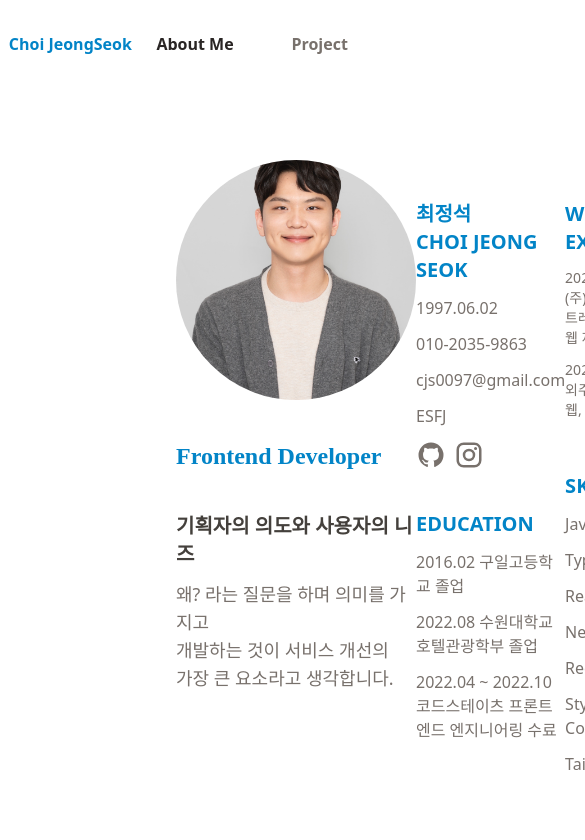
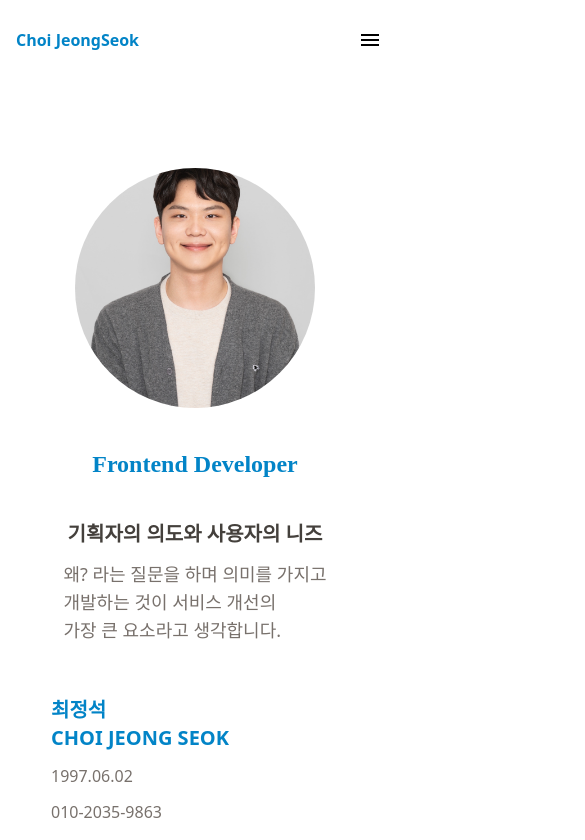
Before and after one commit to cjsgmail/portfolio, a React (Create React App) app: page / in a window 390 px wide. Shown: the top 840 px of the page, 585 px wide, since content can reach past the window. Built offline with nearby package versions, Linux system fonts and the light colour scheme.

Commit message:
반응형 개발중

```diff
--- a/src/components/Header.tsx
+++ b/src/components/Header.tsx
@@ -1,3 +1,4 @@
+import {Icon} from '@iconify/react'
 import {useEffect, useState} from 'react'
 import {Link, useLocation} from 'react-router-dom'
 
@@ -19,22 +20,26 @@ export default function Header() {
   }, [location.pathname])
 
   return (
-    <header className="fixed top-0 flex h-20 w-full flex-row bg-white/50 p-2">
-      <div className="flex-1 cursor-default py-6 text-center font-bold text-sky-600">
+    <header className="fixed top-0 flex h-20 w-full flex-row bg-white/50 p-2 max-[1149px]:items-center max-[1149px]:justify-between">
+      <div className="desktop:flex-1 cursor-default py-6 text-center font-bold text-sky-600 max-[1149px]:ml-2">
         Choi JeongSeok
       </div>
       <Link
         to="/"
-        className="flex-1 cursor-pointer py-6"
+        className="desktop:block hidden flex-1 cursor-pointer py-6"
       >
         <div className={aboutTabClass}>About Me</div>
       </Link>
       <Link
         to="/project"
-        className="flex-1 cursor-pointer py-6"
+        className="desktop:block hidden flex-1 cursor-pointer py-6"
       >
         <div className={projectTabClass}>Project</div>
       </Link>
+      <Icon
+        icon="material-symbols:menu"
+        className="desktop:hidden text-2xl"
+      />
     </header>
   )
 }
--- a/src/components/about/ProfileSection.tsx
+++ b/src/components/about/ProfileSection.tsx
@@ -1,6 +1,6 @@
 export default function ProfileSection() {
   return (
-    <section className="flex w-72 flex-col">
+    <section className="mt-10 flex w-72 flex-col items-center">
       <div className="mb-10 h-60 w-60 overflow-hidden rounded-full">
         <img
           className="h-full w-full object-cover"
@@ -8,7 +8,7 @@ export default function ProfileSection() {
           src="/assets/images/profile.jpeg"
         />
       </div>
-      <div className="font-job mb-10 text-2xl font-bold text-sky-600">Frontend Developer</div>
+      <div className="mb-10 font-job text-2xl font-bold text-sky-600">Frontend Developer</div>
       <div className="mb-3 text-xl font-bold text-stone-700">기획자의 의도와 사용자의 니즈</div>
       <p className="mb-3 text-lg text-stone-500">
         왜? 라는 질문을 하며 의미를 가지고
--- a/src/components/pages/About.tsx
+++ b/src/components/pages/About.tsx
@@ -4,7 +4,7 @@ import ProfileSection from '../about/ProfileSection'
 
 export default function About() {
   return (
-    <div className="relative top-40 flex flex-row justify-between px-44 align-middle">
+    <div className="desktop:flex-row desktop:justify-between desktop:align-middle flex flex-col justify-center p-32 max-[1149px]:items-center">
       <ProfileSection />
       <MyInfo />
       <Career />
--- a/src/components/pages/Project.tsx
+++ b/src/components/pages/Project.tsx
@@ -5,7 +5,7 @@ export default function Project() {
   return (
     <div className="bg-gray-200 p-32">
       <div className="mb-5 text-4xl font-bold">Career</div>
-      <section className="grid grid-cols-2 gap-8">
+      <section className="desktop:grid-cols-2 grid grid-cols-1 gap-8">
         {projectData.map((el) => (
           <ProjectCard
             key={el.id}
@@ -14,7 +14,7 @@ export default function Project() {
         ))}
       </section>
       <div className="mb-5 mt-5 text-4xl font-bold">Study</div>
-      <section className="grid grid-cols-2 gap-8">
+      <section className="desktop:grid-cols-2 grid grid-cols-1 gap-8">
         {studyData.map((el) => (
           <ProjectCard
             key={el.id}
--- a/tailwind.config.js
+++ b/tailwind.config.js
@@ -7,6 +7,10 @@ module.exports = {
         job: ['"Playwrite CU"', 'cursive'],
       },
     },
+    screens: {
+      laptop: '480px',
+      desktop: '1150px',
+    },
   },
   plugins: [],
 }
```
